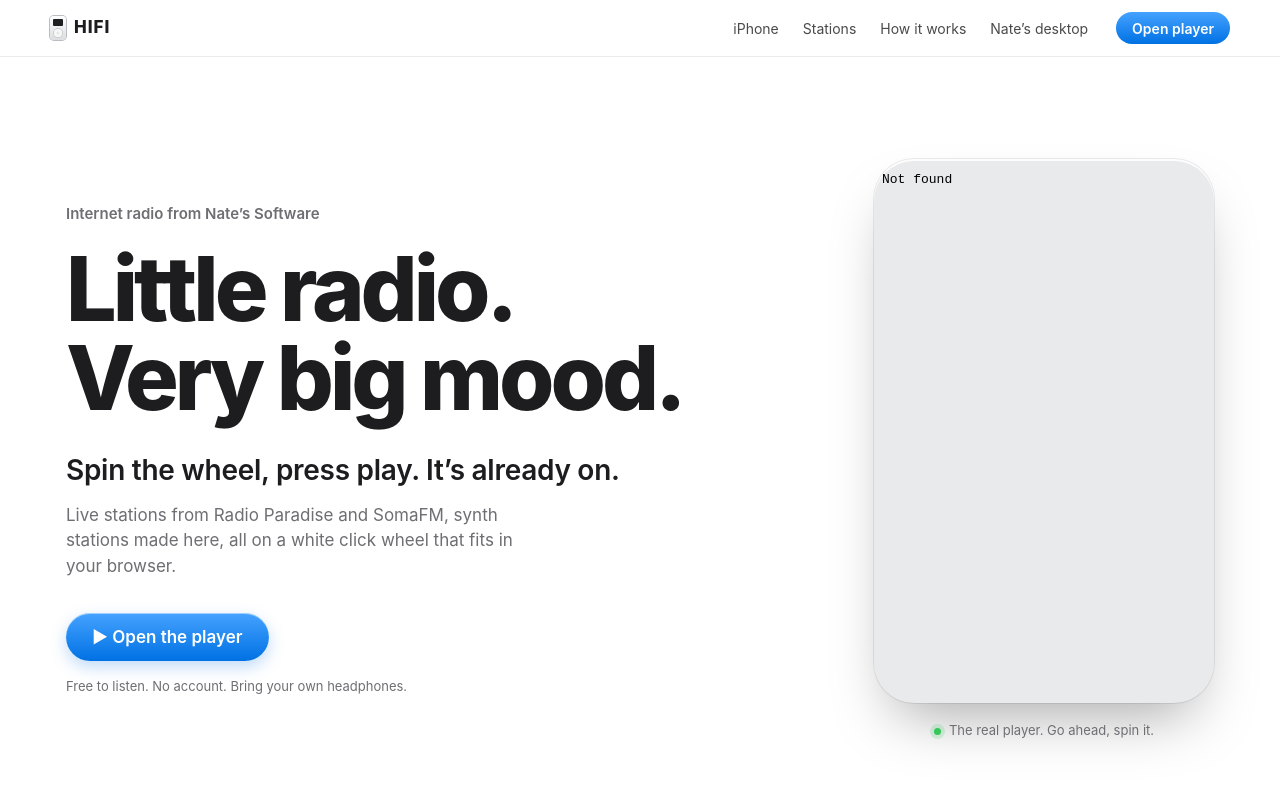
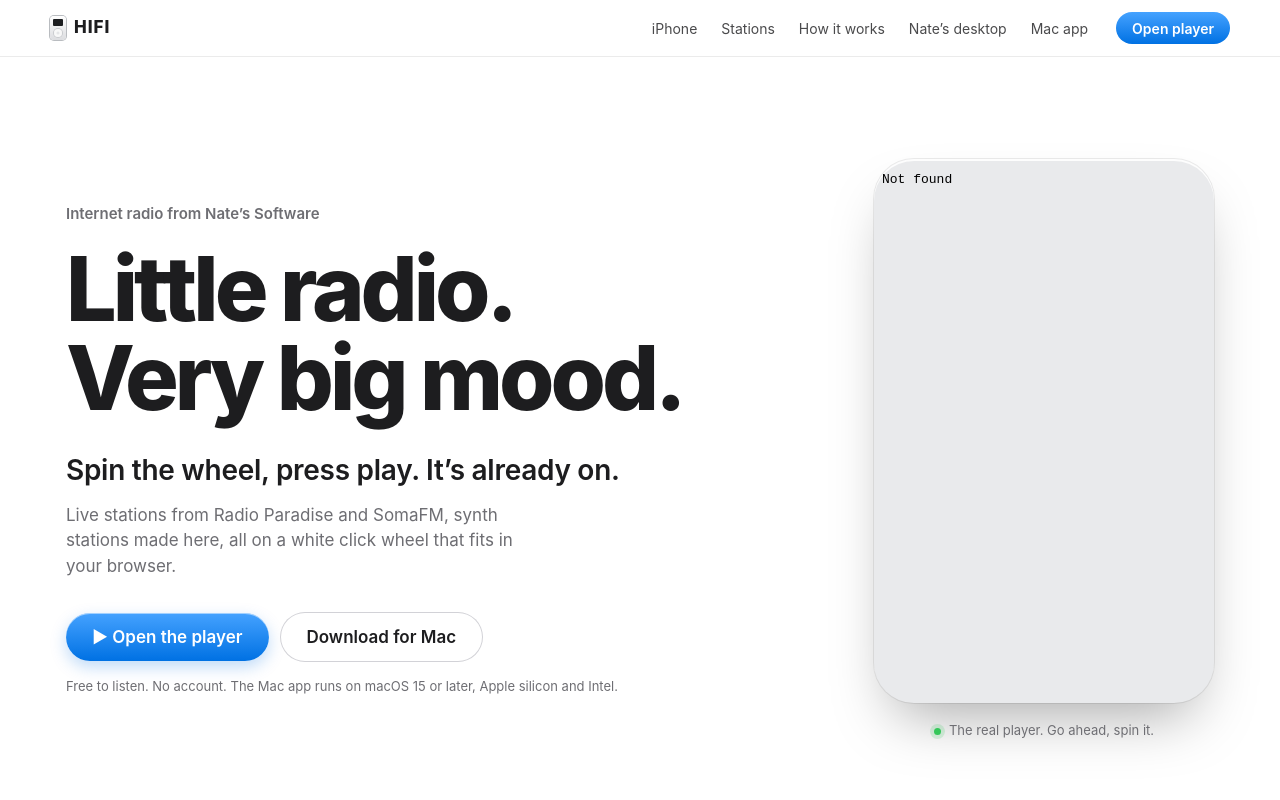
Before and after one commit to natemcguire/hifi, a website: page landing.html in a window 1280 px wide. Shown: the top 800 px of the page. Drawn offline with Linux system fonts and the light colour scheme; no server answers.

Commit message:
Landing: Download for Mac is always on, in the nav, hero, sign-off and FAQ

```diff
--- a/landing.css
+++ b/landing.css
@@ -67,6 +67,7 @@ details p{margin-top:10px;color:var(--muted)}
 
 .signoff{padding:clamp(80px,10vw,140px) 16px;text-align:center}
 .signoff p{margin:14px 0 30px;font-size:21px;color:var(--muted)}
+.actions.center{justify-content:center;margin-top:0}
 footer{display:flex;flex-wrap:wrap;align-items:center;gap:20px;max-width:1180px;margin:auto;padding:26px 16px 40px;border-top:1px solid var(--line);font-size:13px;color:var(--muted)}
 footer p{margin-right:auto}
 
--- a/landing.html
+++ b/landing.html
@@ -9,12 +9,12 @@
 <body>
 <a class="skip" href="#main">Skip to content</a>
 <header class="nav"><a class="brand" href="/" aria-label="HIFI home"><i aria-hidden="true"></i>HIFI</a>
-<nav aria-label="Main navigation"><a href="#iphone">iPhone</a><a href="#stations">Stations</a><a href="#how">How it works</a><a href="https://nates-software.com/hifi">Nate’s desktop</a></nav>
+<nav aria-label="Main navigation"><a href="#iphone">iPhone</a><a href="#stations">Stations</a><a href="#how">How it works</a><a href="https://nates-software.com/hifi">Nate’s desktop</a><a href="/download" download>Mac app</a></nav>
 <a class="pill small" href="/player">Open player</a></header>
 <main id="main">
 <section class="hero">
 <div class="hero-copy"><p class="eyebrow">Internet radio from Nate’s Software</p><h1>Little radio.<br>Very big mood.</h1><p class="lead">Spin the wheel, press play. It’s already on.</p><p class="sub">Live stations from Radio Paradise and SomaFM, synth stations made here, all on a white click wheel that fits in your browser.</p>
-<div class="actions"><a class="pill" href="/player">▶ Open the player</a><a class="pill ghost" id="mac" href="/download" hidden>Download for Mac</a></div><p class="fine">Free to listen. No account. Bring your own headphones.</p></div>
+<div class="actions"><a class="pill" href="/player">▶ Open the player</a><a class="pill ghost" href="/download" download>Download for Mac</a></div><p class="fine">Free to listen. No account. The Mac app runs on macOS 15 or later, Apple silicon and Intel.</p></div>
 <div class="hero-device"><iframe src="/player?compact=1" title="Try HIFI radio" allow="autoplay" loading="eager"></iframe><p class="try"><span class="dot" aria-hidden="true"></span>The real player. Go ahead, spin it.</p></div>
 </section>
 
@@ -49,13 +49,14 @@
 <section class="how" id="how"><div class="section-head"><h2>You tune in.<br>The music is already there.</h2><p>The synth stations run on a shared clock. Press play and you join the rotation wherever it is. Leave, come back, and it carried on without you.</p></div>
 <div class="questions">
 <details><summary>How do I use the wheel?</summary><p>Drag around the ring to scroll, press the center to choose. MENU goes back, ▶︎❚❚ plays and stops, and the side buttons skip songs. On Now Playing the wheel is the volume. Arrow keys, Return, Escape and Space work too.</p></details>
+<details><summary>Is there a Mac app?</summary><p>Yes. <a href="/download" download>Download HIFI for Mac</a>, open the file and drag HIFI to Applications. It’s signed and checked by Apple, so it opens like any other app.</p></details>
 <details><summary>Is it free?</summary><p>Yes. There’s no HIFI account or subscription.</p></details>
 <details><summary>What does the heart do?</summary><p>Connect Spotify (in Settings or Playlists) and the ♥ next to a live song saves it to your Liked Songs. Your playlists show up on the wheel, with Nate’s Software HIFI at the top.</p></details>
 <details><summary>Can I listen inside Nate’s Software?</summary><p>Yes. Open HIFI on <a href="https://nates-software.com/hifi">the desktop</a>. It stays in its own window, and minimizing it keeps the music playing.</p></details>
 <details><summary>Where does the music come from?</summary><p>Radio Paradise and SomaFM supply their own live broadcasts. The Synth Sounds are original instrumentals made for HIFI, plus a few owner-supplied AI-generated tracks; their artist names are made up.</p></details>
 </div></section>
 
-<section class="signoff"><h2>The internet used to have little places like this.</h2><p>It still can.</p><a class="pill" href="/player">▶ Find your frequency</a></section>
+<section class="signoff"><h2>The internet used to have little places like this.</h2><p>It still can.</p><div class="actions center"><a class="pill" href="/player">▶ Find your frequency</a><a class="pill ghost" href="/download" download>Download for Mac</a></div></section>
 </main>
 <footer><a class="brand" href="/"><i aria-hidden="true"></i>HIFI</a><p>A small pleasure from <a href="https://nates-software.com">Nate’s Software</a>.</p><a href="/privacy">Privacy</a></footer>
 <script type="module" src="/landing.js"></script>
--- a/landing.js
+++ b/landing.js
@@ -8,5 +8,3 @@ window.addEventListener('message',event=>{
   if(data?.type==='hifi:height' && Number.isFinite(data.height) && data.height>0) player.style.height=Math.max(400,Math.min(760,data.height))+'px';
 });
 connect();
-// The Mac button appears once a notarized DMG is published (ios/scripts/build-dmg.sh).
-fetch('/download/HIFI.dmg',{method:'HEAD',cache:'no-store'}).then(response=>{if(response.ok)document.getElementById('mac').hidden=false;}).catch(()=>{});
```
